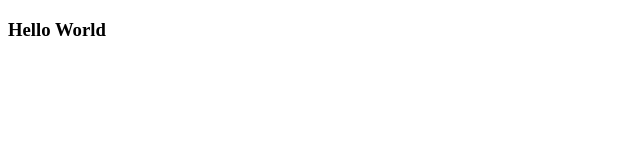
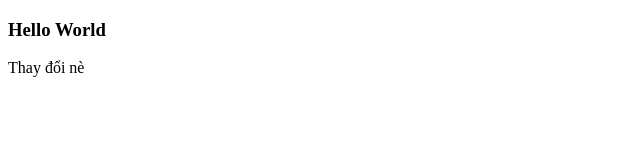
Before and after one commit to Anhhuynh442000/git-one, a plain HTML site: page index.html in a window 1280 px wide. Shown: the full height of the page, 0-640 px from the left. Drawn offline with Linux system fonts and the light colour scheme.

Commit message:
Them the p

```diff
--- a/index.html
+++ b/index.html
@@ -8,5 +8,6 @@
 </head>
 <body>
     <h3>Hello World </h3>
+    <p>Thay đổi nè</p>
 </body>
 </html>
```
